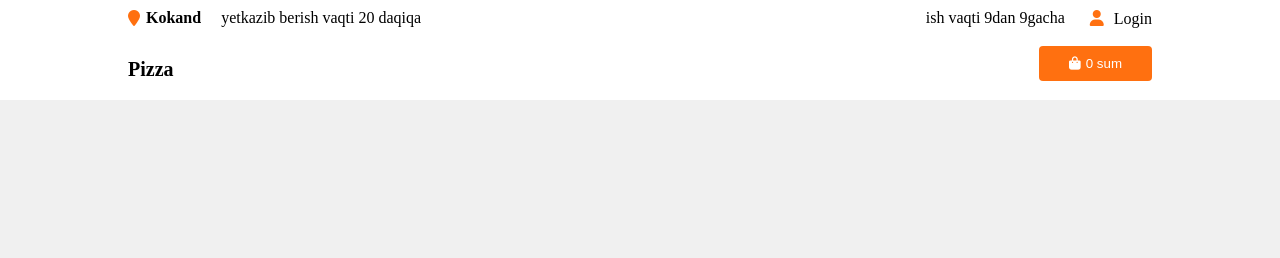
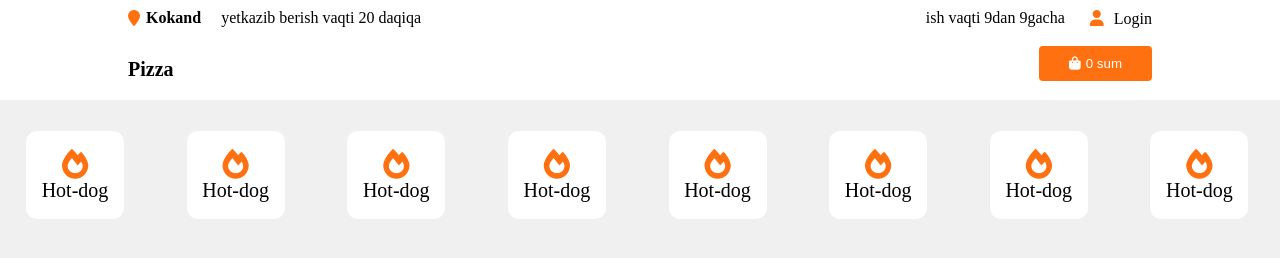
Before and after one commit to mehmonov/pizza_web, a plain HTML site: page index.html in a window 1280 px wide. Drawn offline with Linux system fonts and the light colour scheme.

Commit message:
categories end

```diff
--- a/css/main.scss
+++ b/css/main.scss
@@ -12,7 +12,10 @@ $bg-color:#F0F0F0;
 $header-word-spacing:40px;
 
 // funksiyalar
-
+@mixin container {
+    width: 1230px;
+    margin: 0 auto;
+}
 @mixin flex-box {
     display: flex;
     flex-direction: row;
@@ -104,3 +107,54 @@ header{
    }
 
 }
+// Kategoriya
+#categories{
+    @include container();
+    margin-top: 30px;
+
+    display: grid;
+    grid-template-columns: 1fr 1fr 1fr 1fr 1fr 1fr 1fr 1fr ;
+    grid-gap: 55px;
+    a{
+        text-decoration: none;
+    }
+
+    .categorie{
+        width: 100px;
+        height: 90px;
+        background-color: #fff;
+        border: 1px solid #F0F0F0;
+        box-sizing: border-box;
+        border-radius: 12px;
+        display: flex;
+        flex-direction: column;
+        flex-wrap: nowrap;
+        align-content: stretch;
+        justify-content: center;
+        align-items: center;
+        i{
+            color: $main-icon-color;
+            font-size: 30px;
+        }
+        h4{
+            color: black;
+            font-size: 20px;
+            font-weight: 100;
+        }
+        h4:focus{
+            color: #FF7010;
+        }
+    }
+    .categorie:focus{
+        i{
+            color: #fff;
+        }
+        background-color: #FF7010;
+    }
+    .categorie:active{
+        i{
+            color: #fff;
+        }
+        background-color: #FF7010;
+    }
+}
--- a/index.html
+++ b/index.html
@@ -11,9 +11,6 @@
 </head>
 <body>
     <!-- header qism -->
-
-
-
     <header>
 
         <!-- header top qism -->
@@ -48,7 +45,44 @@
     </header>
     <!-- header qism -->
 
+    <!-- Kategoriya qism -->
+    <section id="categories">
+        <a href="#" class="categorie">
+            <i  class="fas fa-fire"></i>
+            <h4>Hot-dog</h4>
+        </a>
+        <a href="#" class="categorie">
+            <i  class="fas fa-fire"></i>
+            <h4>Hot-dog</h4>
+        </a>
+        <a href="#" class="categorie">
+            <i  class="fas fa-fire"></i>
+            <h4>Hot-dog</h4>
+        </a>
+        <a href="#" class="categorie">
+            <i  class="fas fa-fire"></i>
+            <h4>Hot-dog</h4>
+        </a>
+        <a href="#" class="categorie">
+            <i  class="fas fa-fire"></i>
+            <h4>Hot-dog</h4>
+        </a>
+        <a href="#" class="categorie">
+            <i  class="fas fa-fire"></i>
+            <h4>Hot-dog</h4>
+        </a>
+        <a href="#" class="categorie">
+            <i  class="fas fa-fire"></i>
+            <h4>Hot-dog</h4>
+        </a>
+        <a href="#" class="categorie">
+            <i  class="fas fa-fire"></i>
+            <h4>Hot-dog</h4>
+        </a>
 
+    </section>
+
+    <!-- Kategoriya qism  /-->
 
 </body>
 </html>
```
Also changed, not shown: css/main.css, 1 other file.
